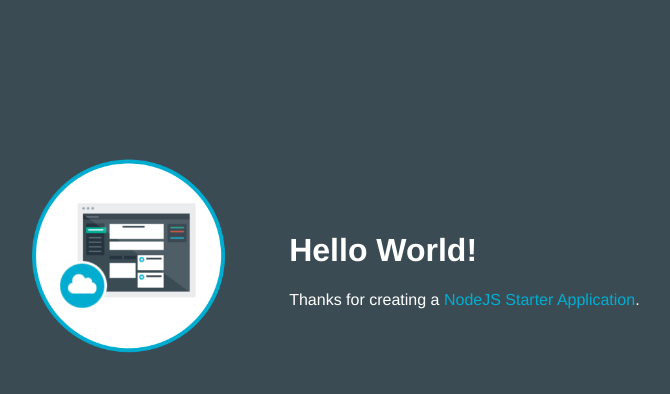
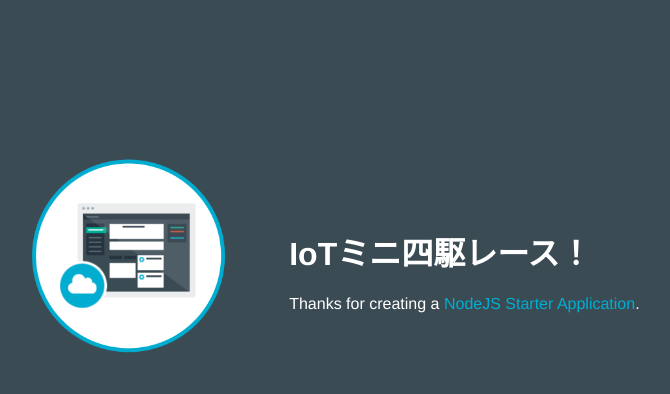
Before and after one commit to tmakise/mini4ku, a website: page public/index.html in a window 1280 px wide. Shown: the whole page, without its empty margins (253-923 px from the left). Drawn offline with Linux system fonts and the light colour scheme.

Commit message:
Update index.html

```diff
--- a/public/index.html
+++ b/public/index.html
@@ -16,7 +16,7 @@
           <img class = "newappIcon" src="images/newapp-icon.png">
         </td>
         <td>
-          <h1 id="message">Hello World!</h1>
+          <h1 id="message">IoTミニ四駆レース！</h1>
           <p class='description'></p> Thanks for creating a <span class = "blue">NodeJS Starter Application</span>.
         </td>
       </tr>
```
